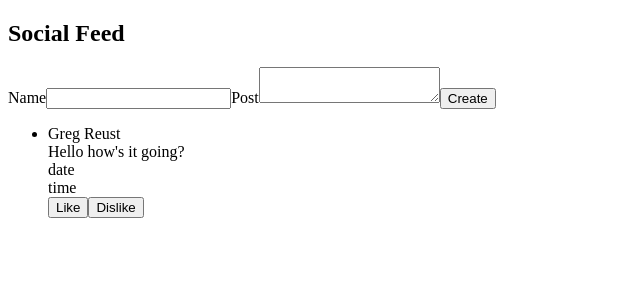
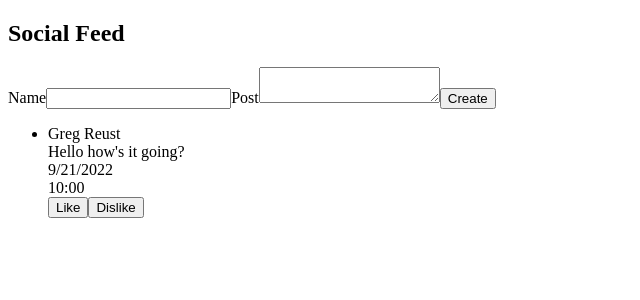
Before and after one commit to gregreust/Social-Feed-Clone, a React (Create React App) app in the folder social_feed/: page / in a window 1280 px wide. Shown: the top 300 px of the page, without its empty margins (0-640 px from the left). Built offline with nearby package versions, Linux system fonts and the light colour scheme.

Commit message:
Added date and time on each post submit

```diff
--- a/social_feed/src/App.jsx
+++ b/social_feed/src/App.jsx
@@ -6,7 +6,7 @@ import "./App.css";
 function App() {
 
   const [posts, setPosts] = useState([
-    { name: "Greg Reust", body: "Hello how's it going?" },
+    { name: "Greg Reust", body: "Hello how's it going?", date: "9/21/2022", time: "10:00"},
   ]);
 
   function addNewPost(post) {
--- a/social_feed/src/components/Post.jsx
+++ b/social_feed/src/components/Post.jsx
@@ -5,8 +5,8 @@ const Post = ({postObject}) => {
         <div class="post">
             <div class="name">{postObject.name}</div>
             <div class="body">{postObject.body}</div>
-            <div class="date-info">date</div>
-            <div class="time-info">time</div>
+            <div class="date">{postObject.date}</div>
+            <div class="time">{postObject.time}</div>
             <button class="reaction" id="like">Like</button>
             <button class="reaction" id="dislike">Dislike</button>
         </div>
--- a/social_feed/src/components/WritePost.jsx
+++ b/social_feed/src/components/WritePost.jsx
@@ -10,10 +10,13 @@ const  WritePost = ({addNewPostInfo}) => {
         // prevents page from refresh
         event.preventDefault();
 
-        //NEED TO LOG DATE AND TIME HERE
+        //Logging date and time of submit event
+        const current = new Date();
+        const date = `${current.getMonth()+1}/${current.getDate()}/${current.getFullYear()}`;
+        const time = `${current.getHours()}:${current.getMinutes()+1}`;
 
-        let newPost = {name, body};          //send info to post list
-        addNewPostInfo(newPost);         //sends post name and body to App
+        let newPost = {name, body, date, time};          //collect info in object variable
+        addNewPostInfo(newPost);                         //sends post object to App
     }
 
     return (
```
